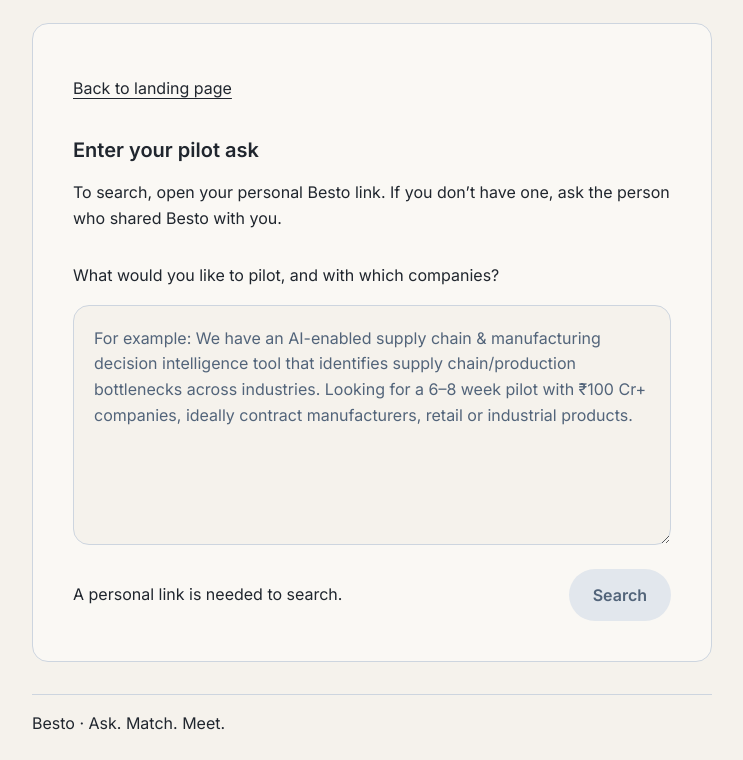
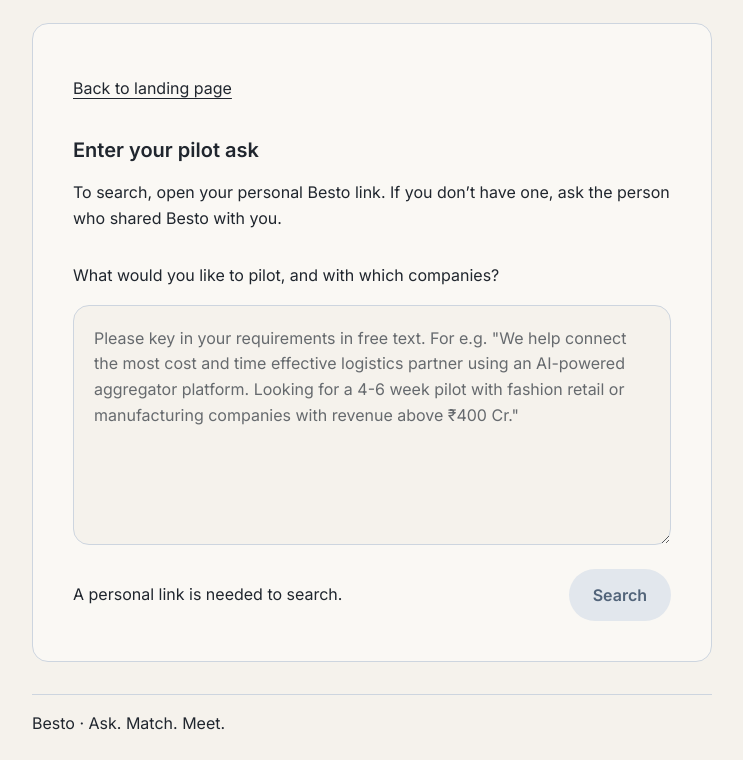
Before and after one commit to reachprabhat/pilot-match, a website: page index.html in a window 1280 px wide. Both pictures are taken after a click on the button "Founder, enter your requirements". Shown: the part 110-870 px from the top of the page, without its empty margins (268-1011 px from the left). Drawn offline with Linux system fonts and the light colour scheme.

Commit message:
update founder search hint without changing typed text

```diff
--- a/index.html
+++ b/index.html
@@ -38,7 +38,7 @@
         <p id="founder-company" hidden></p>
         <p id="personal-link-guidance">To search, open your personal Besto link. If you don’t have one, ask the person who shared Besto with you.</p>
         <label for="pilot-ask">What would you like to pilot, and with which companies?</label>
-        <textarea id="pilot-ask" rows="7" autocomplete="off" aria-describedby="matching-note" placeholder="For example: We have an AI-enabled supply chain &amp; manufacturing decision intelligence tool that identifies supply chain/production bottlenecks across industries. Looking for a 6–8 week pilot with ₹100 Cr+ companies, ideally contract manufacturers, retail or industrial products."></textarea>
+        <textarea id="pilot-ask" rows="7" autocomplete="off" aria-describedby="matching-note" placeholder="Please key in your requirements in free text. For e.g. &quot;We help connect the most cost and time effective logistics partner using an AI-powered aggregator platform. Looking for a 4-6 week pilot with fashion retail or manufacturing companies with revenue above ₹400 Cr.&quot;"></textarea>
         <div class="search-actions">
           <p id="matching-note" role="status">Matching opens soon</p>
           <button id="search" class="primary" type="button" disabled aria-describedby="matching-note search-message">Search</button>
--- a/styles.css
+++ b/styles.css
@@ -87,6 +87,7 @@ textarea {
   caret-color: var(--accent);
 }
 textarea::placeholder { color: var(--muted); opacity: 1; }
+#pilot-ask::placeholder { color: #666a6e; }
 .search-actions { display: flex; align-items: center; justify-content: space-between; gap: 16px; margin-top: 24px; }
 .search-actions p { margin: 0; }
 #founder-company { margin-bottom: 24px; overflow-wrap: anywhere; }
```
